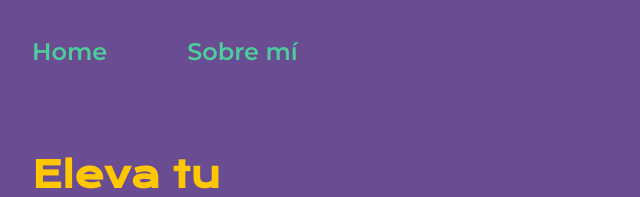
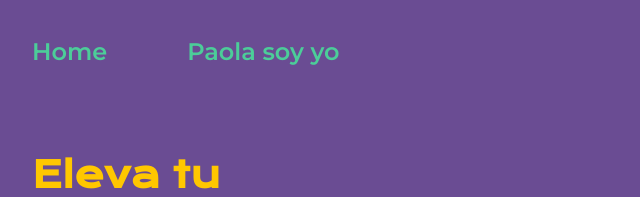
Before and after one commit to PaoBasQA/portafolio, a plain HTML site: page index.html in a window 1280 px wide. Shown: the top 197 px of the page, 160-800 px from the left. Drawn offline with nearby package versions, Linux system fonts and the light colour scheme.

Commit message:
prueba de cambio

```diff
--- a/index.html
+++ b/index.html
@@ -12,7 +12,7 @@
     <header class="header">
         <nav class="header__menu">
             <a class="header__menu__link" href="index.html">Home</a>
-            <a class="header__menu__link" href="about.html">Sobre mí</a>
+            <a class="header__menu__link" href="about.html">Paola soy yo</a>
         </nav>
     </header>
     <main class="presentacion">
```
